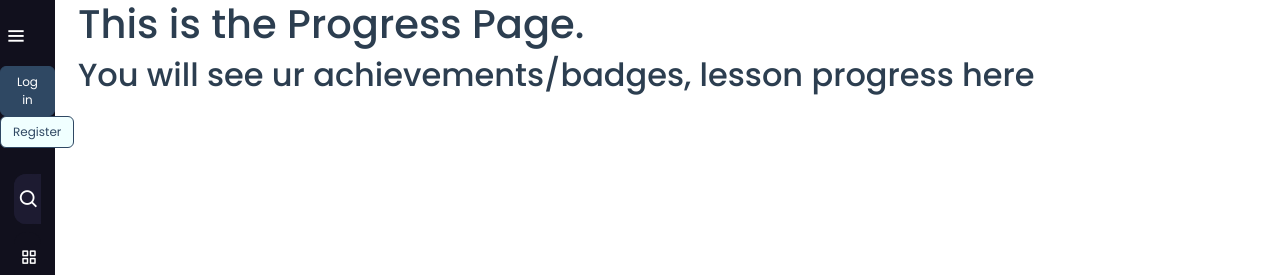
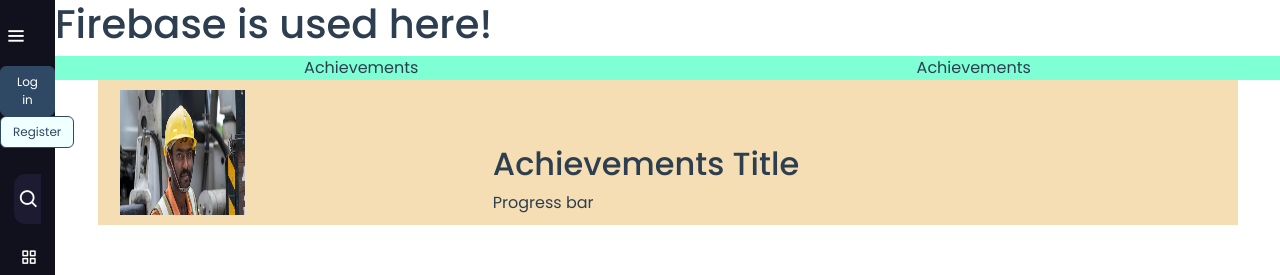
Before and after one commit to qwtan98/DJMV-IS216Project, a Vue app in the folder mikro-app/: page /progress in a window 1280 px wide. Shown: the top 275 px of the page. Built offline with nearby package versions, Linux system fonts and the light colour scheme; no server answers; the database is empty.

Commit message:
Progress page and firebase implementation

```diff
--- /dev/null
+++ b/mikro-app/src/components/FirebaseDatabase.vue
@@ -0,0 +1,52 @@
+<template>
+<div>
+  <h1>Firebase is used here!</h1>
+</div>
+</template>
+
+<script>
+import { initializeApp }from "firebase/app";
+import { getDatabase, ref, onValue } from "firebase/database";
+
+const firebaseConfig = {
+  apiKey: "AIzaSyBqxHtE4yZbgxMaCY0QHV7j8E412OkNjHs",
+  authDomain: "djmv-is216project.firebaseapp.com",
+  projectId: "djmv-is216project",
+  storageBucket: "djmv-is216project.appspot.com",
+  messagingSenderId: "872537705550",
+  appId: "1:872537705550:web:1111aa58b1e0eece0bc71f",
+  measurementId: "G-KFK66MB8EG",
+  databaseURL: "https://djmv-is216project-default-rtdb.asia-southeast1.firebasedatabase.app/"
+};
+
+const myId = "uid1234567890";
+const userURL = "/users/" + myId + '/'
+
+// Initialize Firebase
+const app = initializeApp(firebaseConfig);
+const database = getDatabase (app);
+
+    export default
+    {
+        name: "FirebaseDatabase",
+
+        computed: {
+          getAchievements() {
+            // const starCountRef = ref(database, userURL + 'achievements/');
+            // onValue(starCountRef, (snapshot) => {
+            //   const data = snapshot.val();
+            // });
+
+            return 'hello!'
+          }
+        },
+
+        mounted() {
+          const starCountRef = ref(database, userURL);
+          onValue(starCountRef, (snapshot) => {
+             const data = snapshot.val();
+             console.log(data)
+          });
+        }
+    }
+</script>
--- a/mikro-app/src/views/ProgressPage.vue
+++ b/mikro-app/src/views/ProgressPage.vue
@@ -1,17 +1,49 @@
 <template>
-    <div id="progress" style="margin-left: 78px;">
-        <h1>This is the Progress Page.</h1>
-        <h2>You will see ur achievements/badges, lesson progress here</h2>
+    <div id="progress" style="margin-left: 55px;">
+        <FirebaseDatabase></FirebaseDatabase>
+        <div class="container-fluid">
+            <div class="row">
+                <div class="progress-page-tab col-6 text-center align-self-center">
+                    <span class>Achievements</span>
+                </div>
+                <div class="progress-page-tab col-6 text-center align-self-center">
+                    <span class>Achievements</span>
+                </div>
+            </div>
+        </div>
+        <div class="container" style="background-color:wheat">
+            <div class="row" style ="padding: 10px">
+                <div class="col-4" style ="height:125px">
+                    <img src="../assets/ui/chatur.webp" style="height:125px; width:125px"/>
+                </div>
+                <div class="col-8 d-flex-column align-self-end">
+                    <h2>Achievements Title</h2>
+                    <span>Progress bar</span>
+                </div>
+            </div>
+        </div>
     </div>
   </template>
 
 <script>
-    export default
-    {
-        name: 'AchievementsPage',
-        props:
-        {
+import FirebaseDatabase from '../components/FirebaseDatabase.vue';
 
+// Initialize Firebase
+
+    export default {
+        name: "AchievementsPage",
+
+        props: {},
+
+        components: {
+            FirebaseDatabase
         }
     }
 </script>
+
+<style>
+.progress-page-tab {
+    background-color:aquamarine;
+    justify-content: center;
+}
+</style>
```
Also changed, not shown: mikro-app/src/database-test.json (deleted, +0 -17 lines).
